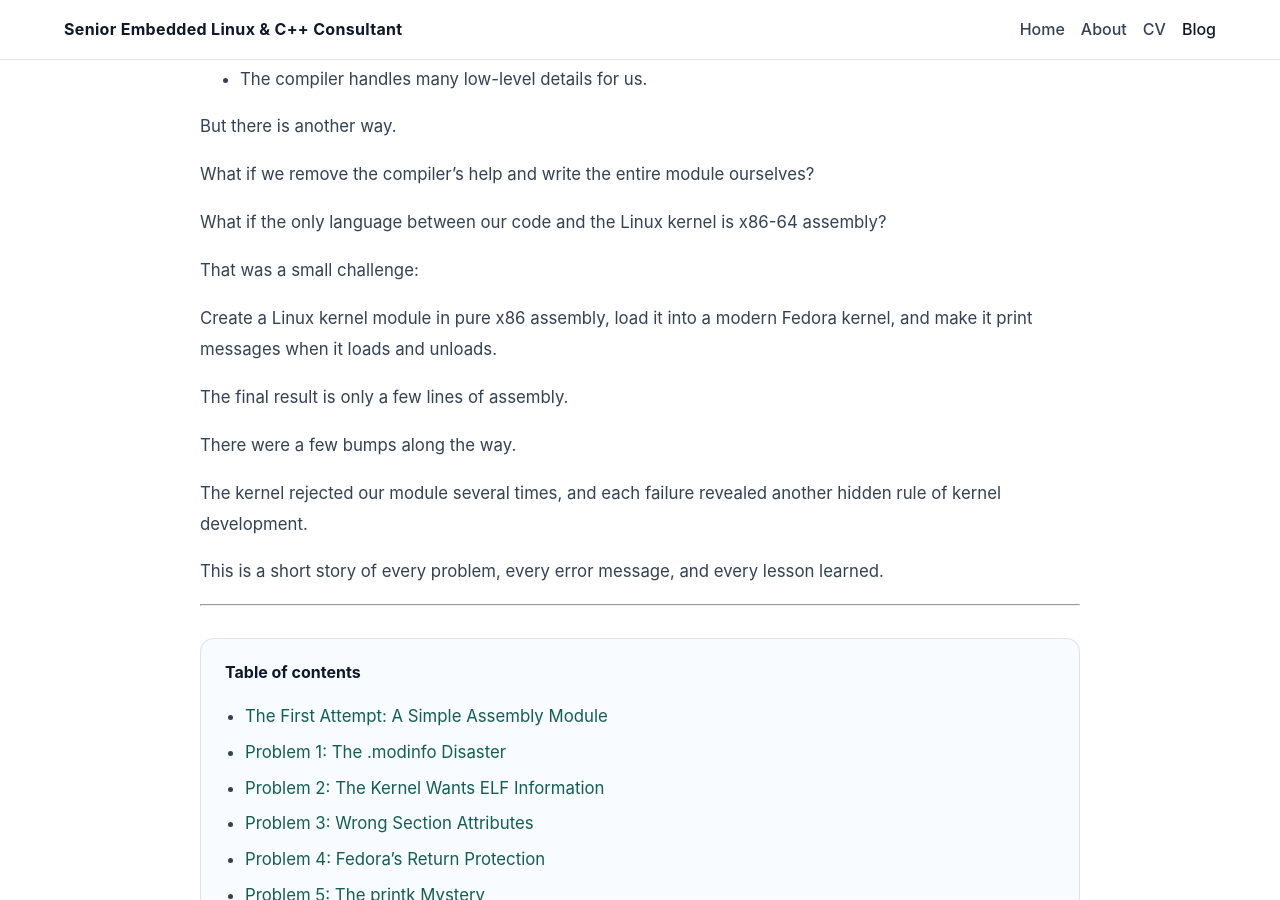
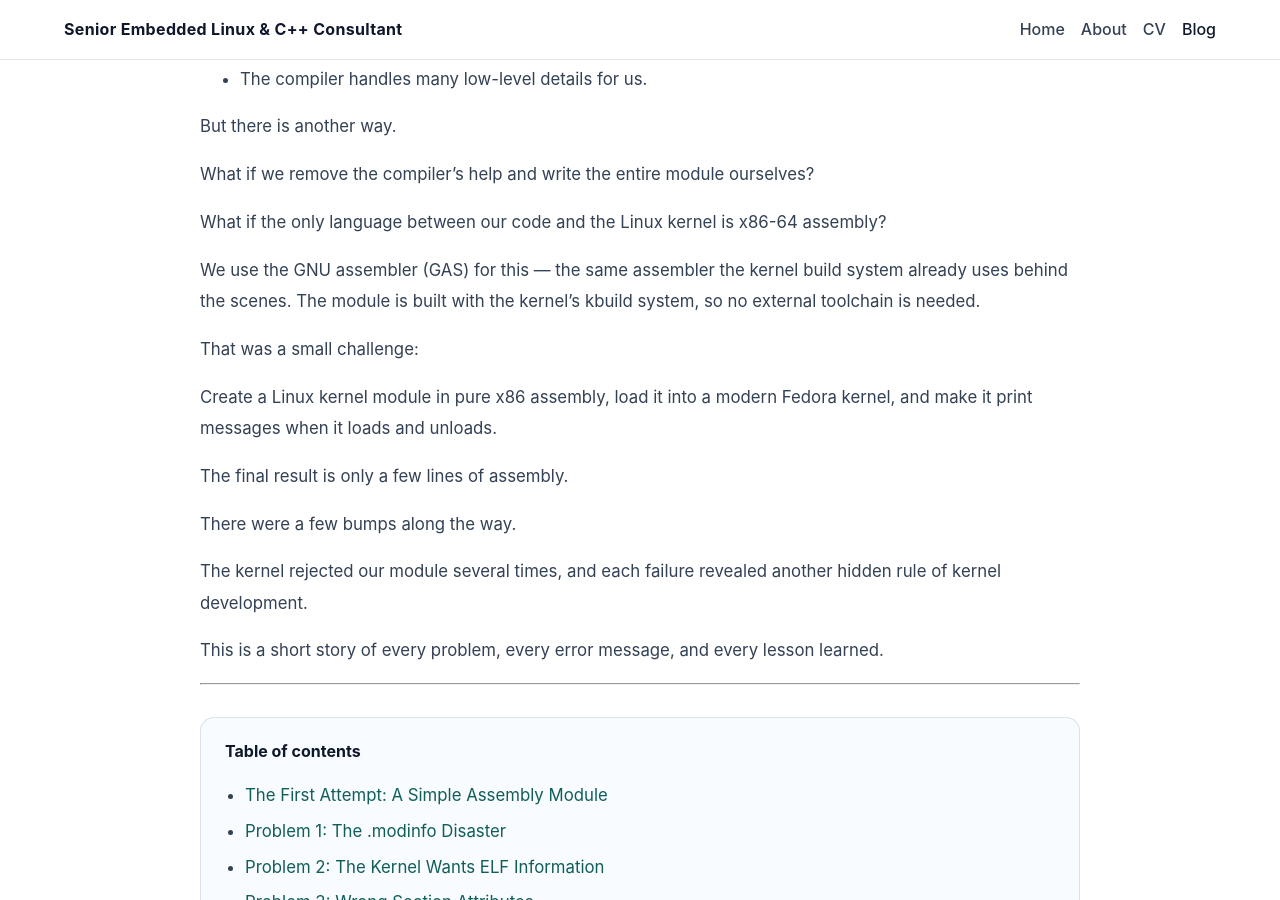
Before and after one commit to daniel-petrovic/daniel-petrovic.github.io, a Jekyll site: the page built from _posts/2026-07-28-building-linux-kernel-module-pure-x86-assembly.md, in a window 1280 px wide and 900 px high, scrolled down 519 px. Built offline with Jekyll 4.4.1, drawn with Linux system fonts in a browser that asks for light colours; some of the changed text lies outside the part shown.

Commit message:
Mention GNU assembler in blog intro

```diff
--- a/_posts/2026-07-28-building-linux-kernel-module-pure-x86-assembly.md
+++ b/_posts/2026-07-28-building-linux-kernel-module-pure-x86-assembly.md
@@ -24,6 +24,8 @@
 
 What if the only language between our code and the Linux kernel is x86-64 assembly?
 
+We use the GNU assembler (GAS) for this — the same assembler the kernel build system already uses behind the scenes. The module is built with the kernel's kbuild system, so no external toolchain is needed.
+
 That was a small challenge:
 
 Create a Linux kernel module in pure x86 assembly, load it into a modern Fedora kernel, and make it print messages when it loads and unloads.
@@ -42,8 +44,9 @@
 ## Table of contents
 {:.no_toc}
 
-* TOC
+- TOC
 {:toc}
+
 </nav>
 
 ## The First Attempt: A Simple Assembly Module
```
Also changed, not shown: other parts of _posts/2026-07-28-building-linux-kernel-module-pure-x86-assembly.md (+0 -1 lines).
